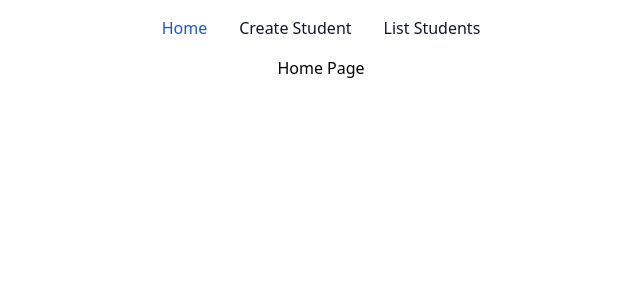
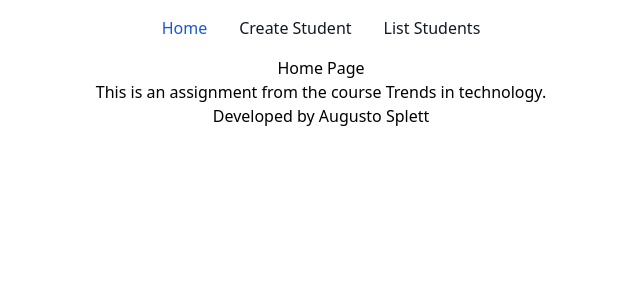
Before and after one commit to augustosplett/students-form-react, a React (Create React App) app: page / in a window 1280 px wide. Shown: the top 300 px of the page, without its empty margins (319-959 px from the left). Built offline with nearby package versions, Linux system fonts and the light colour scheme.

Commit message:
final commit

```diff
--- a/src/pages/CreateStudent/index.jsx
+++ b/src/pages/CreateStudent/index.jsx
@@ -31,7 +31,7 @@ const CreateStudent = () => {
     return (
         <>
         <NavBar/>
-
+        <h1>Home Page</h1>
 
         <div>
             <form onSubmit={handleSubmit}>
--- a/src/pages/Home/index.jsx
+++ b/src/pages/Home/index.jsx
@@ -4,6 +4,12 @@ const Home = () => {
         <>
         <NavBar/>
         <h1>Home Page</h1>
+        <p>
+            This is an assignment from the course Trends in technology.
+        </p>
+        <p>
+            Developed by Augusto Splett
+        </p>
         </>
     )
 }
```
